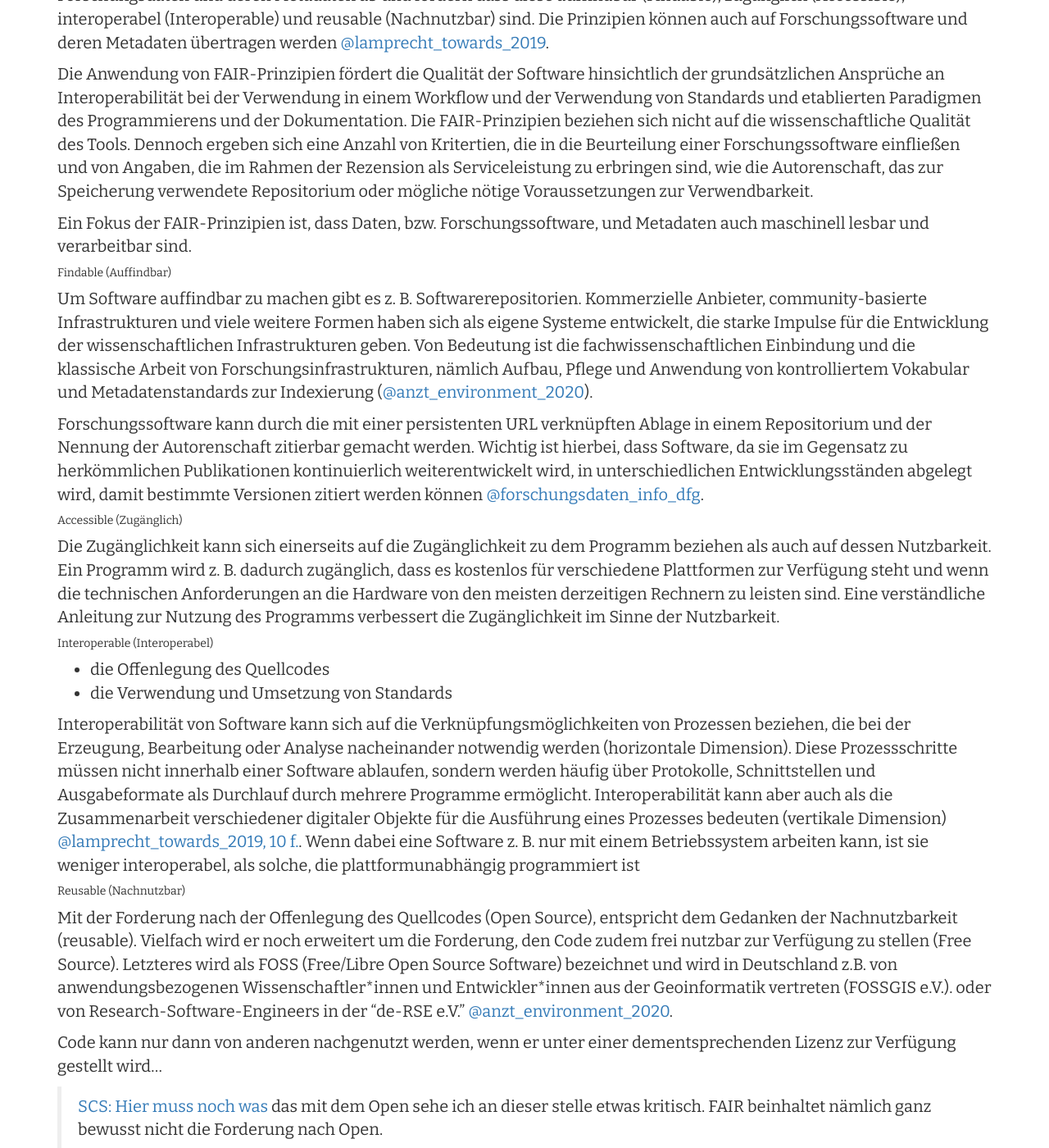
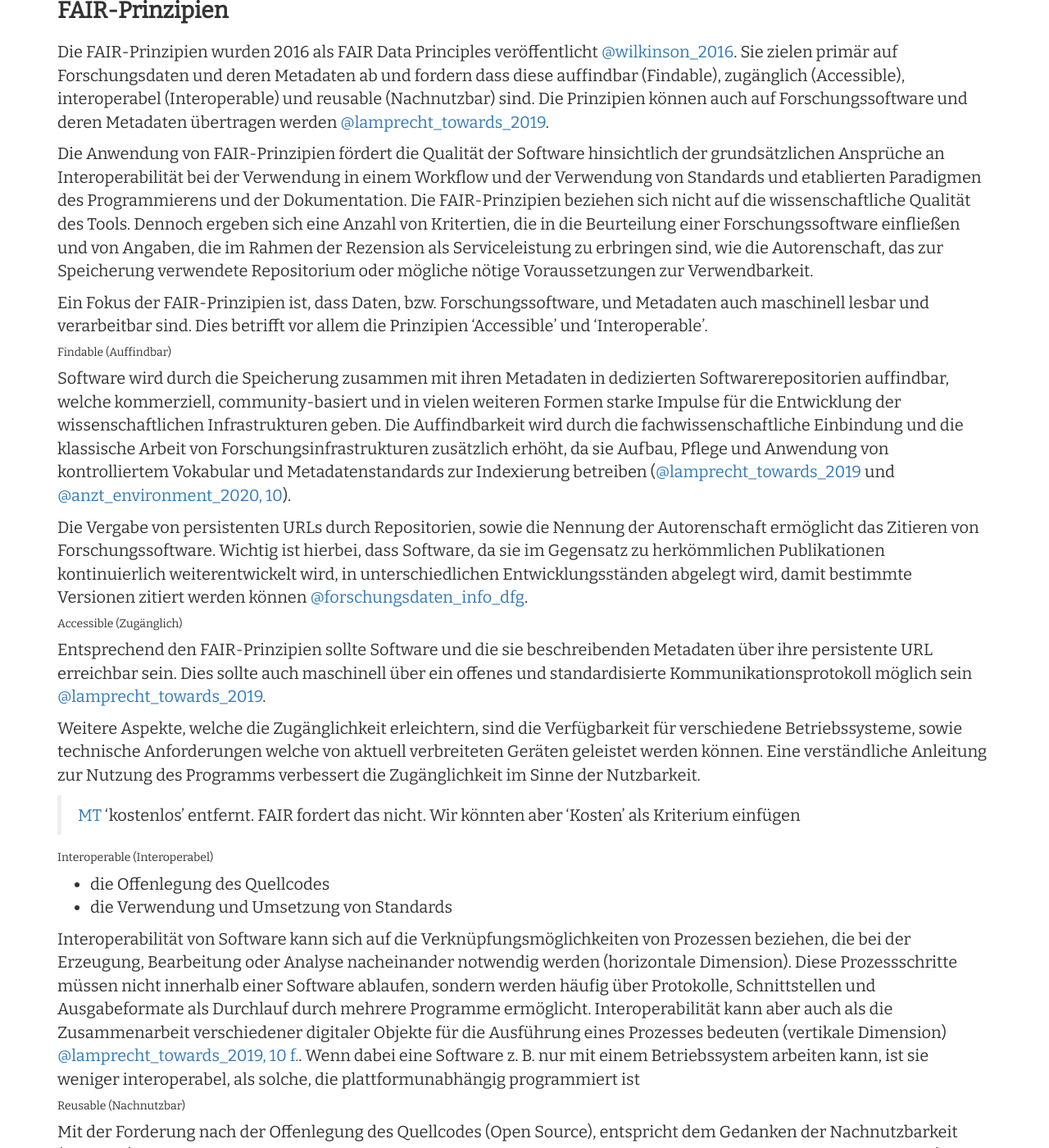
Before and after one commit to Research-Squirrel-Engineers/Impuls_SoftwareRezensionen_DGUF, a Jekyll site: the page built from Draft.md, in a window 1280 px wide and 1400 px high, scrolled down 4129 px. Shown: the whole window at 82% size. Built offline with Jekyll 4.4.1, drawn with Linux system fonts in a browser that asks for light colours; nearby versions of some CDN libraries; some of the changed text lies outside the part shown.

Commit message:
F & A in FAIR überdacht, gestrafft und wieder leicht erweitert

```diff
--- a/Draft.md
+++ b/Draft.md
@@ -71,7 +71,10 @@ Trotz der tragenden Rolle, die Forschungssoftware in manch einem Projekt hat, wi
 
 Als erster Schritt in Richtung Sichtbarmachung wurde 2012 die Berufsbezeichnung des "Software Research Engineers" (RSE, RSEng) geprägt ([@hettrick_2017](#hettrick_2017) und [@baxter_2012](#baxter_2012)). Mittlerweile hat sich auch eine aktive, internationale und interdisziplinäre Gemeinschaft gebildet, die unter anderem auch in Deutschland als de-RSE e.V. tätig ist, Konferenzen organisiert und Empfehlungen gibt ([@anzt_environment_2020](#anzt_environment_2020)). Auch im internationalen Kontext entwickeln sich immer mehr nationale [RSE Sektionen](https://sorse.github.io/contact/chapters/) und gemeinsam von der RSE Community organisierte Konferenzen, wie z.B. [SORSE](https://sorse.github.io).
 
+> Sichtbarmachung über Publikation
 > ([@anzt_environment_2020](#anzt_environment_2020)) -> p.10, `Research Software Discovery and Publication`
+
+> Publikation rezensieren; ganz so wie es der Praxis in der altertumswissenschaftlichen Forschung entspricht
 
 Eine weiterer Baustein zur Sichtbarmachung ist die Rezension von Forschungssoftware. Mit der Einführung der Rezensionskategorie "Archäoinformatik" intendiert die Redaktion der Archäologischen Informationen genau dies. Durch eine dedizierte Rezension von Software analog zu Rezensionen wissenschaftlicher Publikationen, wird die wissenschaftliche Leistung der Autoren und Autorinnen von Forschungssoftware mittels gewohnten Formaten sichtbar und anerkannt.
 
@@ -100,17 +103,22 @@ Die FAIR-Prinzipien wurden 2016 als FAIR Data Principles veröffentlicht [@wilki
 
 Die Anwendung von FAIR-Prinzipien fördert die Qualität der Software hinsichtlich der grundsätzlichen Ansprüche an Interoperabilität bei der Verwendung in einem Workflow und der Verwendung von Standards und etablierten Paradigmen des Programmierens und der Dokumentation. Die FAIR-Prinzipien beziehen sich nicht auf die wissenschaftliche Qualität des Tools. Dennoch ergeben sich eine Anzahl von Kritertien, die in die Beurteilung einer Forschungssoftware einfließen und von Angaben, die im Rahmen der Rezension als Serviceleistung zu erbringen sind, wie die Autorenschaft, das zur Speicherung verwendete Repositorium oder mögliche nötige Voraussetzungen zur Verwendbarkeit.
 
-Ein Fokus der FAIR-Prinzipien ist, dass Daten, bzw. Forschungssoftware, und Metadaten auch maschinell lesbar und verarbeitbar sind.
+Ein Fokus der FAIR-Prinzipien ist, dass Daten, bzw. Forschungssoftware, und Metadaten auch maschinell lesbar und verarbeitbar sind. Dies betrifft vor allem die Prinzipien 'Accessible' und 'Interoperable'.
 
 ##### Findable (Auffindbar)
 
-Um Software auffindbar zu machen gibt es z. B. Softwarerepositorien. Kommerzielle Anbieter, community-basierte Infrastrukturen und viele weitere Formen haben sich als eigene Systeme entwickelt, die starke Impulse für die Entwicklung der wissenschaftlichen Infrastrukturen geben. Von Bedeutung ist die fachwissenschaftlichen Einbindung und die klassische Arbeit von Forschungsinfrastrukturen, nämlich Aufbau, Pflege und Anwendung von kontrolliertem Vokabular und Metadatenstandards zur Indexierung ([@anzt_environment_2020](#anzt_environment_2020)).
+Software wird durch die Speicherung zusammen mit ihren Metadaten in dedizierten Softwarerepositorien auffindbar, welche kommerziell, community-basiert und in vielen weiteren Formen starke Impulse für die Entwicklung der wissenschaftlichen Infrastrukturen geben. Die Auffindbarkeit wird durch die fachwissenschaftliche Einbindung und die klassische Arbeit von Forschungsinfrastrukturen zusätzlich erhöht, da sie Aufbau, Pflege und Anwendung von kontrolliertem Vokabular und Metadatenstandards zur Indexierung betreiben ([@lamprecht_towards_2019](#lamprecht_towards_2019) und [@anzt_environment_2020, 10](#anzt_environment_2020)).
 
-Forschungssoftware kann durch die mit einer persistenten URL verknüpften Ablage in einem Repositorium und der Nennung der Autorenschaft zitierbar gemacht werden. Wichtig ist hierbei, dass Software, da sie im Gegensatz zu herkömmlichen Publikationen kontinuierlich weiterentwickelt wird, in unterschiedlichen Entwicklungsständen abgelegt wird, damit bestimmte Versionen zitiert werden können [@forschungsdaten_info_dfg](#forschungsdaten_info_dfg).
+Die Vergabe von persistenten URLs durch Repositorien, sowie die Nennung der Autorenschaft ermöglicht das Zitieren von Forschungssoftware. Wichtig ist hierbei, dass Software, da sie im Gegensatz zu herkömmlichen Publikationen kontinuierlich weiterentwickelt wird, in unterschiedlichen Entwicklungsständen abgelegt wird, damit bestimmte Versionen zitiert werden können [@forschungsdaten_info_dfg](#forschungsdaten_info_dfg).
+
 
 ##### Accessible (Zugänglich)
 
-Die Zugänglichkeit kann sich einerseits auf die Zugänglichkeit zu dem Programm beziehen als auch auf dessen Nutzbarkeit. Ein Programm wird z. B. dadurch zugänglich, dass es kostenlos für verschiedene Plattformen zur Verfügung steht und wenn die technischen Anforderungen an die Hardware von den meisten derzeitigen Rechnern zu leisten sind. Eine verständliche Anleitung zur Nutzung des Programms verbessert die Zugänglichkeit im Sinne der Nutzbarkeit.
+Entsprechend den FAIR-Prinzipien sollte Software und die sie beschreibenden Metadaten über ihre persistente URL erreichbar sein. Dies sollte auch maschinell über ein offenes und standardisierte Kommunikationsprotokoll möglich sein [@lamprecht_towards_2019](#lamprecht_towards_2019).
+
+Weitere Aspekte, welche die Zugänglichkeit erleichtern, sind die Verfügbarkeit für verschiedene Betriebssysteme, sowie technische Anforderungen welche von aktuell verbreiteten Geräten geleistet werden können. Eine verständliche Anleitung zur Nutzung des Programms verbessert die Zugänglichkeit im Sinne der Nutzbarkeit.
+
+> [MT] 'kostenlos' entfernt. FAIR fordert das nicht. Wir könnten aber 'Kosten' als Kriterium einfügen
 
 ##### Interoperable (Interoperabel)
 - die Offenlegung des Quellcodes
```
